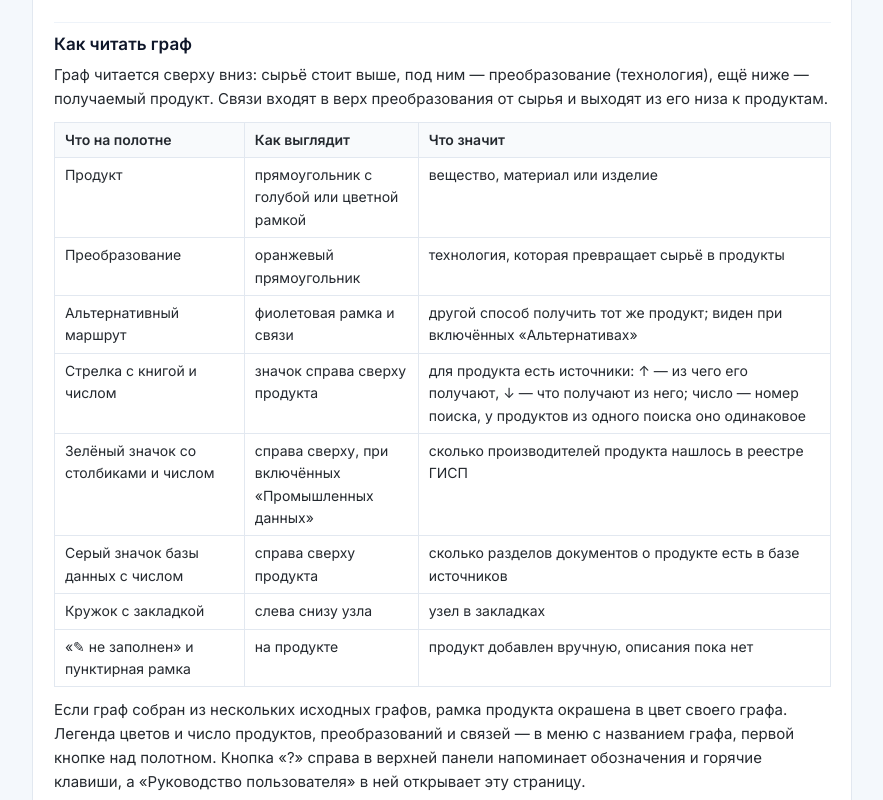
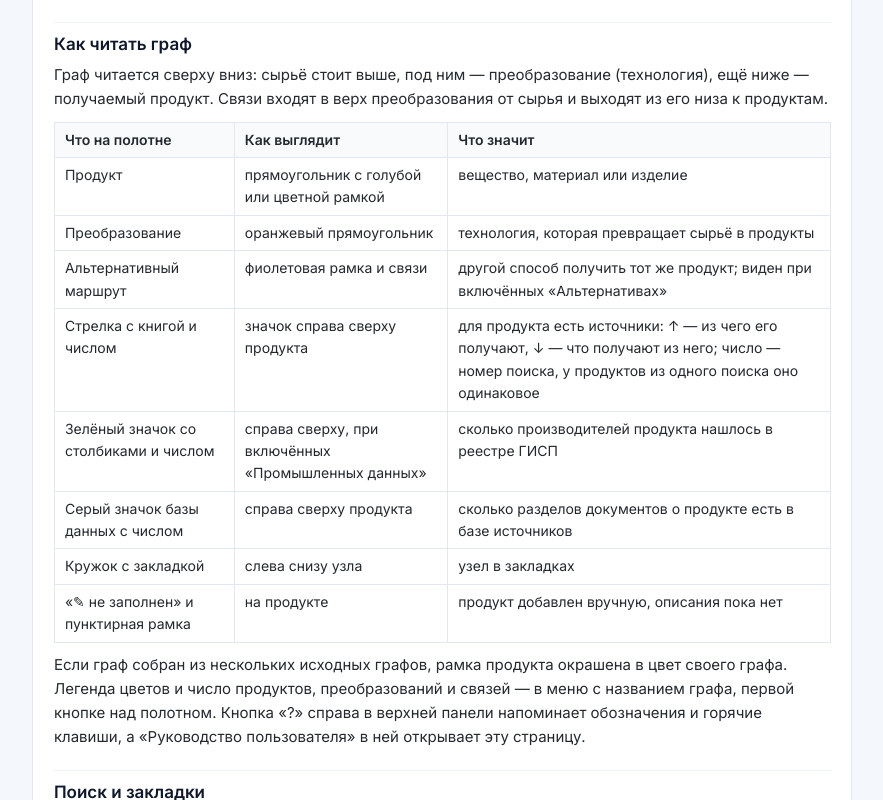
Before and after one commit to PePorMAty/gpt-graph-client, a React (Vite) app: page /guide in a window 1280 px wide. Shown: the part 920-1720 px from the top of the page, without its empty margins (328-1211 px from the left). Built offline with nearby package versions, Linux system fonts and the light colour scheme; no server answers.

Commit message:
Руководство: слова в ячейках таблиц не рвутся по буквам
Co-Authored-By: Claude Opus 5.5 <noreply@anthropic.com>
Claude-Session: https://claude.ai/code/session_01BUvwKwQrDo6GUWonAniknV

```diff
--- a/src/components/guide/GuidePage.module.css
+++ b/src/components/guide/GuidePage.module.css
@@ -115,10 +115,12 @@
   font-weight: var(--fw-semibold);
 }
 
-/* Первый столбец — короткие названия: не переносить их по буквам. */
-.article td:first-child,
-.article th:first-child {
-  min-width: 9em;
+/* Слова в ячейках не рвать по буквам («Матери альный»): общий стиль Markdown
+   разрешает перенос где угодно, а таблице надо мерить столбцы по словам. */
+.article th,
+.article td {
+  word-break: normal;
+  overflow-wrap: normal;
 }
 
 .article h2 {
```
